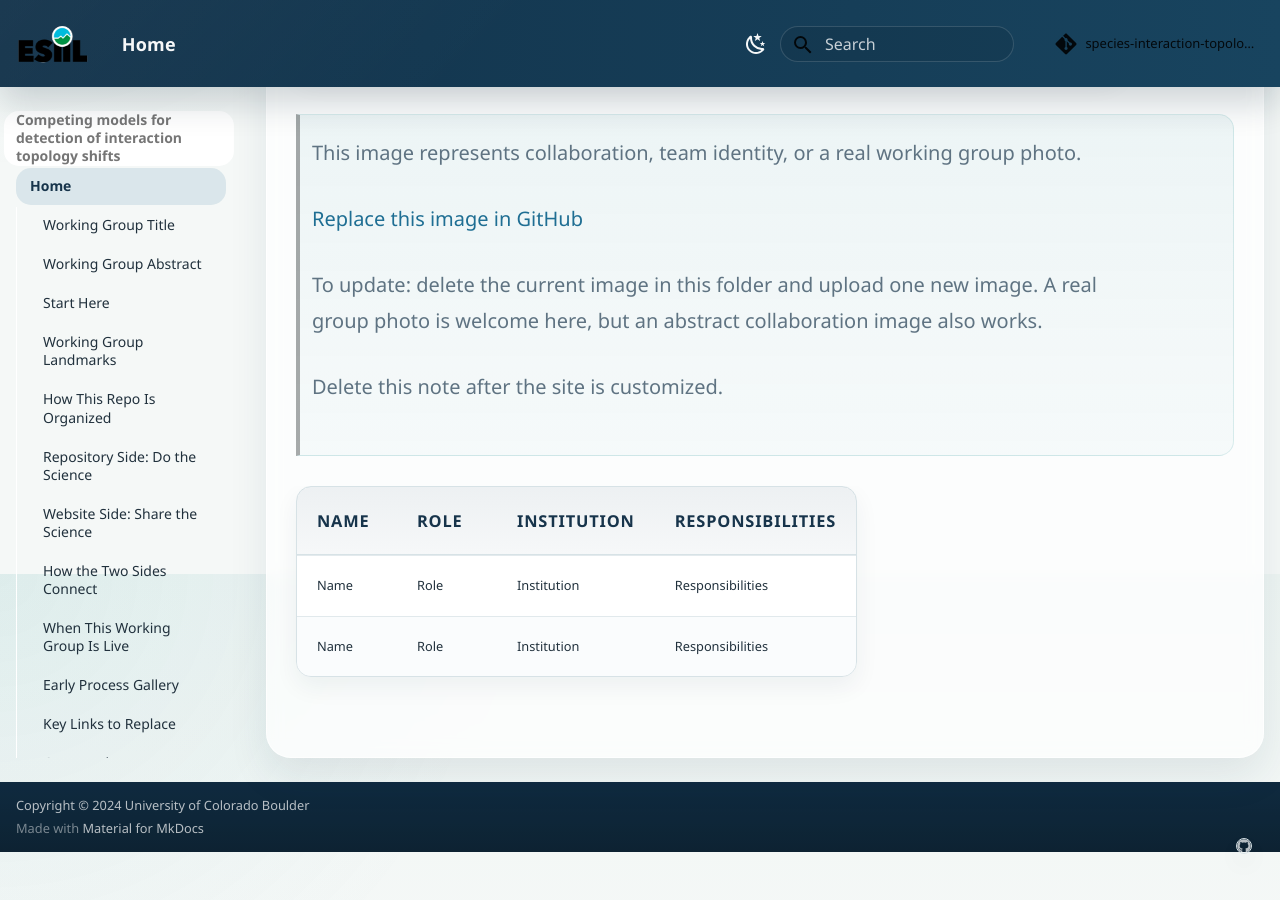
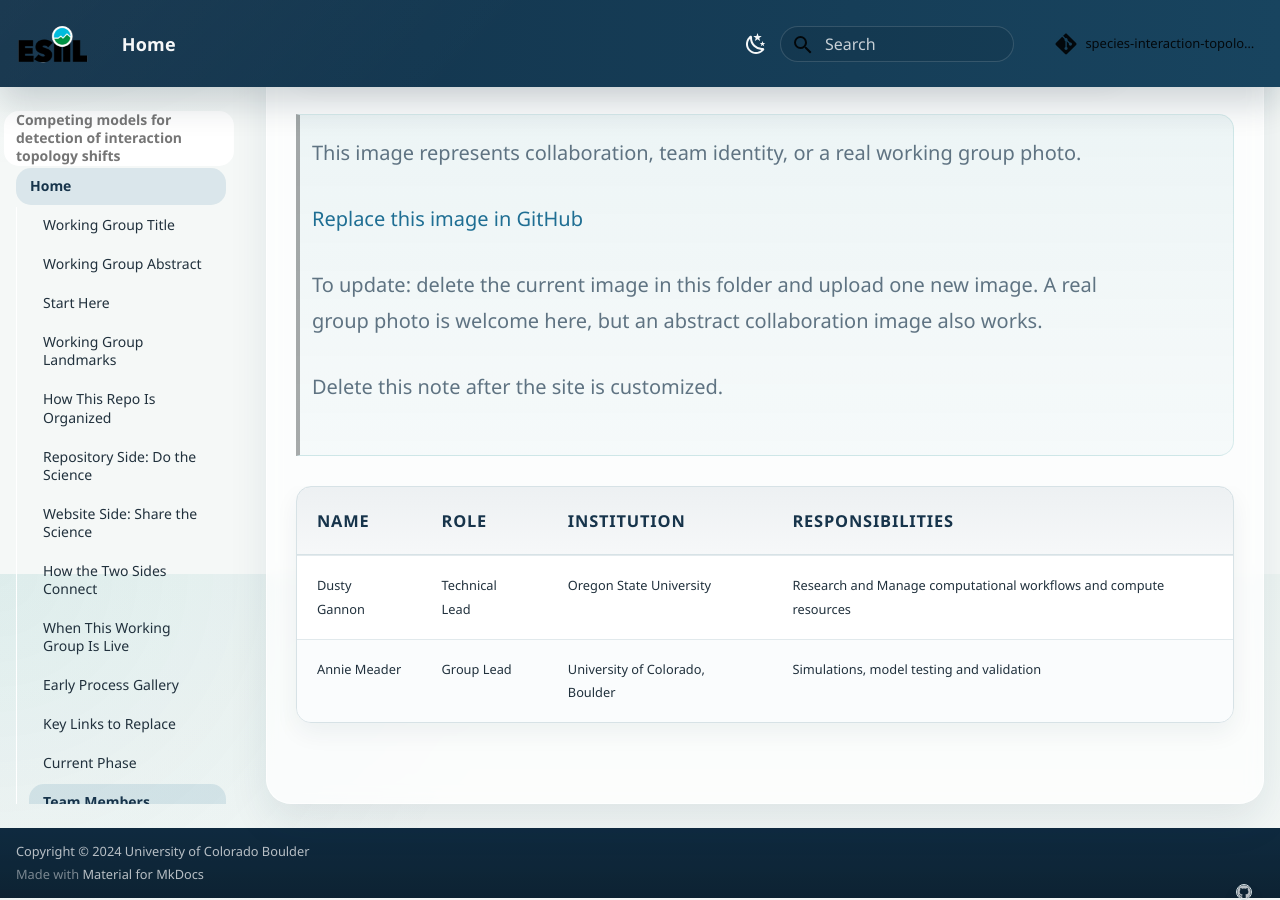
Before and after one commit to CU-ESIIL/species-interaction-topologies, an MkDocs documentation site: the page built from docs/index.md, in a window 1280 px wide and 900 px high, scrolled down 10226 px. Built offline with MkDocs 1.6.1 and Material for MkDocs 9.7.7, drawn with Linux system fonts in a browser that asks for light colours; comment, search, counter and statistics services are not loaded; before the commit the page ends 11080 px from its top, so only the background shows below that.

Commit message:
Update some team member details in index.md

```diff
--- a/docs/index.md
+++ b/docs/index.md
@@ -130,7 +130,7 @@ Related landmark: WG-A People and roles.
 
 | Name | Role | Institution | Responsibilities |
 | --- | --- | --- | --- |
-| Name | Role | Institution | Responsibilities |
-| Name | Role | Institution | Responsibilities |
+| Dusty Gannon | Technical Lead | Oregon State University | Research and Manage computational workflows and compute resources |
+| Annie Meader | Group Lead | University of Colorado, Boulder | Simulations, model testing and validation |
 
 --8<-- "_generated/image_slots.md"
```
